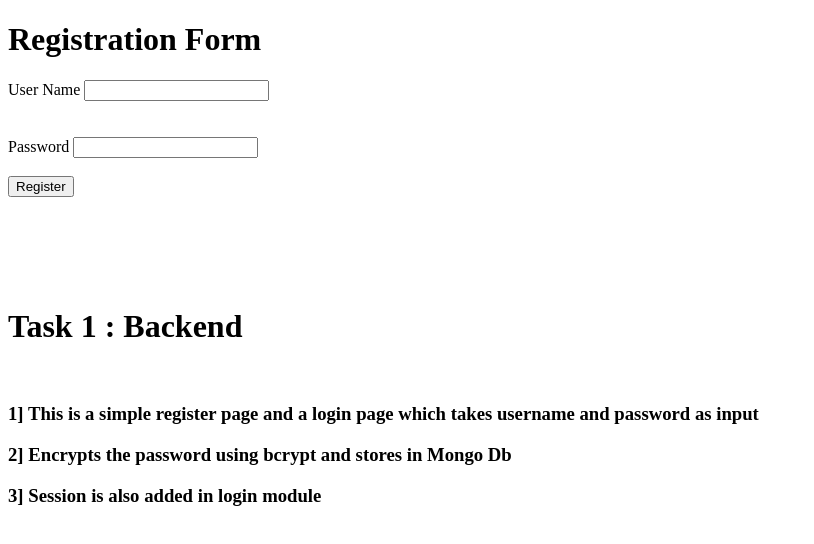
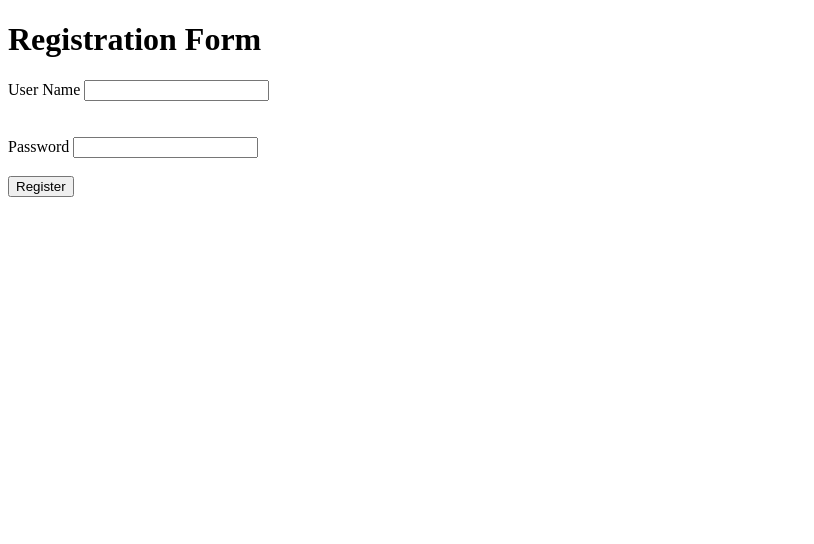
Before and after one commit to terminator-0/register-Auth, a website: page pages/index.html in a window 1280 px wide. Shown: the whole page, without its empty margins (0-814 px from the left). Drawn offline with Linux system fonts and the light colour scheme.

Commit message:
Update index.html

```diff
--- a/pages/index.html
+++ b/pages/index.html
@@ -26,21 +26,8 @@
       Register
     </button>
     <br>
-    <br><br><br><br><br>
-    <p>
-    <h1>Task 1 : Backend </h1>
-    </p>
 
-    <br>
-    <div>
-      <h3>1] This is a simple register page and a login page which takes username and password as input</h3>
-    </div>
-    <div>
-      <h3>2] Encrypts the password using bcrypt and stores in Mongo Db</h3>
-    </div>
-    <div>
-      <h3>3] Session is also added in login module</h3>
-    </div>
+
   </form>
 
 </body>
```
